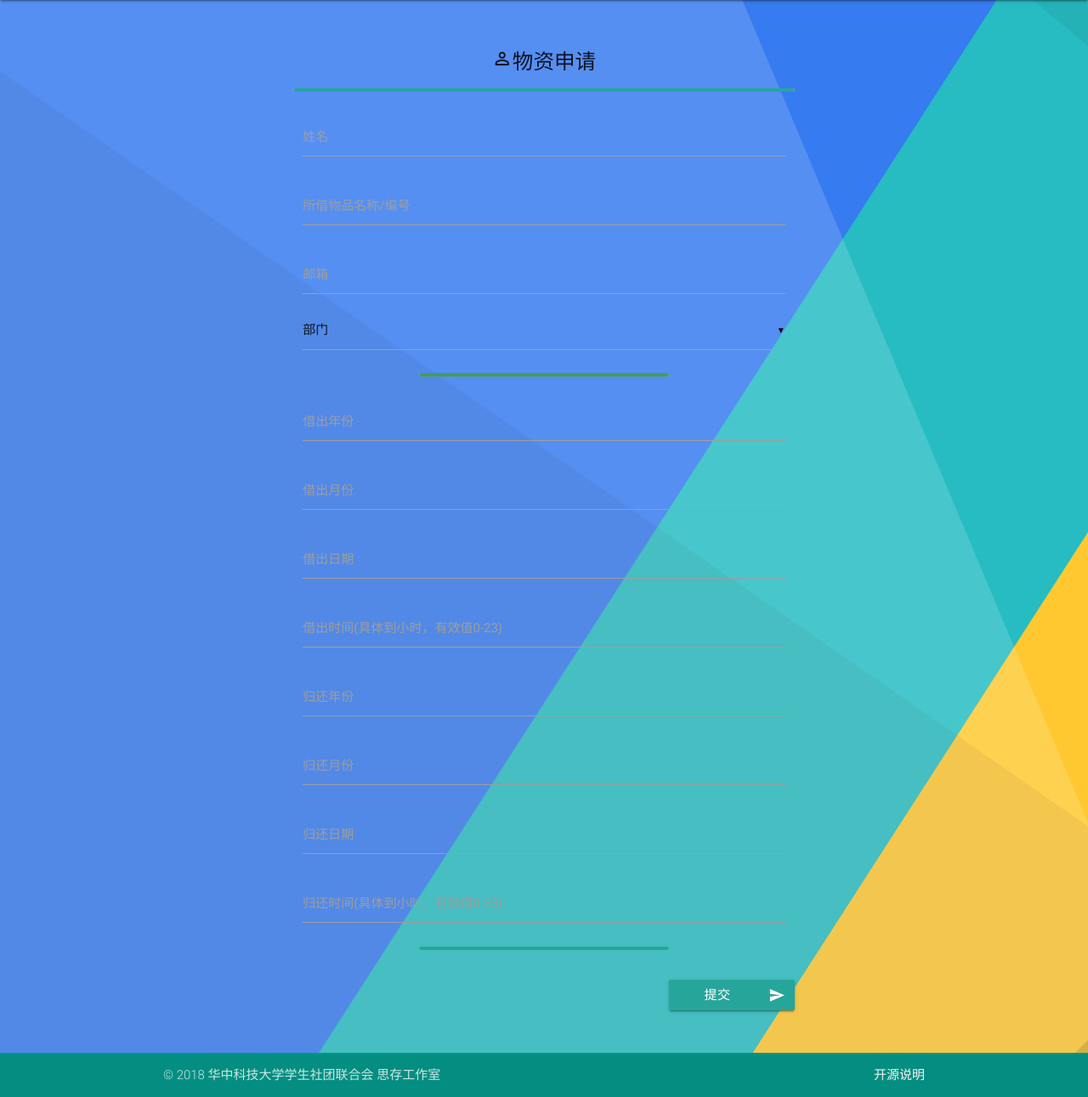
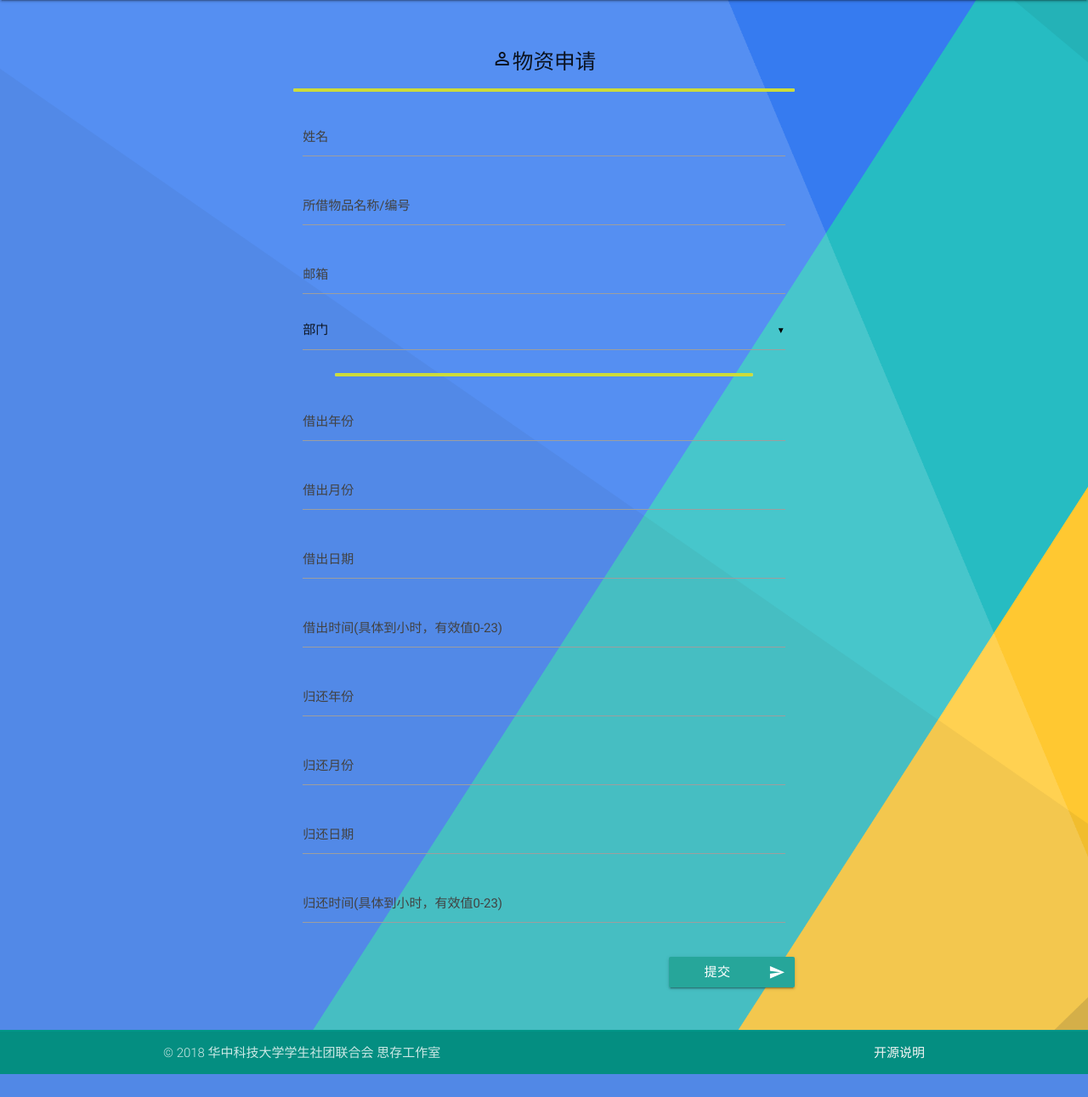
Before and after one commit to star-du/HUST_AUNET_Materials, a Flask app: page /materials/ in a window 1280 px wide. Shown: the part 64-1355 px from the top of the page at 85% size. After the commit the page ends 1328 px from the top, so only its background shows below. Run offline with Flask 2, Linux system fonts and the light colour scheme.

Commit message:
调整了导航栏文字位置 在表单页面使用了新的配色方案 以配合背景图

```diff
--- a/templates/base.html
+++ b/templates/base.html
@@ -41,7 +41,9 @@
           <div class="navbar-fixed">
               <nav>
                   <div class="nav-wrapper teal">
-                    <img src="{{ url_for('static', filename='img/unique_weizai.png') }}" style="width:64px; height:64px; margin: auto;" alt="AU-web"> <a href="{{ url_for('personal') }}" class="brand-logo" title="点击返回主页面" style="vertical-align:central;padding:0px;">华中大学生社团联合会 物资管理系统</a>
+                    <img src="{{ url_for('static', filename='img/unique_weizai.png') }}" style="width:64px; height:64px; margin: auto;" alt="AU-web">
+										<!-- 将img从brand-logo中分离，避免文字过大，下沉 -->
+										<a href="{{ url_for('personal') }}" class="brand-logo" title="点击返回主页面" style="vertical-align:central;padding:0px;">华中大学生社团联合会 物资管理系统</a>
 
                       <!-- 以下if语句中内容 处理已登陆的管理员账号 -->
                       {% if 'id' in session %}
--- a/templates/materials_apply.html
+++ b/templates/materials_apply.html
@@ -1,12 +1,18 @@
 {% extends "base.html" %}
 {% block content %}
+<style>
+.input-field label{color: #424242;}
+.input-field input[type=text]:focus + label {
+     color: #000;
+   }
+</style>
 <div class="container">
   <br><br>
   <div class="row">
     <form class="col s12 m8 offset-m2 l8 offset-l2" action="{{ url_for('materials_apply') }}" method="post">
       <h5 class="center"><i class="material-icons">perm_identity</i>物资申请</h5>
       <div class="progress col s12 ">
-        <div class="determinate" style="width:100%"></div>
+        <div class="determinate lime" style="width:100%"></div>
       </div>
 
       <div class="input-field col s12">
@@ -44,8 +50,8 @@
         <!--label>Materialize Select</label-->
       </div>
 
-      <div class="progress col s6 offset-s3">
-        <div class="determinate green darken-1" style="width:100%"></div>
+      <div class="progress col s10 offset-s1 ">
+        <div class="determinate lime" style="width:100%"></div>
       </div>
       <div class="input-field col s12">
         <input name="startyear" type="text" class="validate" required min="2018">
@@ -92,11 +98,6 @@
         <label for="endinghour">归还时间(具体到小时，有效值0-23)</label>
       </div>
 
-      <div class="progress col s6 offset-s3">
-        <div class="determinate" style="width:100%"></div>
-      </div>
-
-
 
 </div> <!-- end division of rows -->
                   <div class="row valign-wrapper">
```
